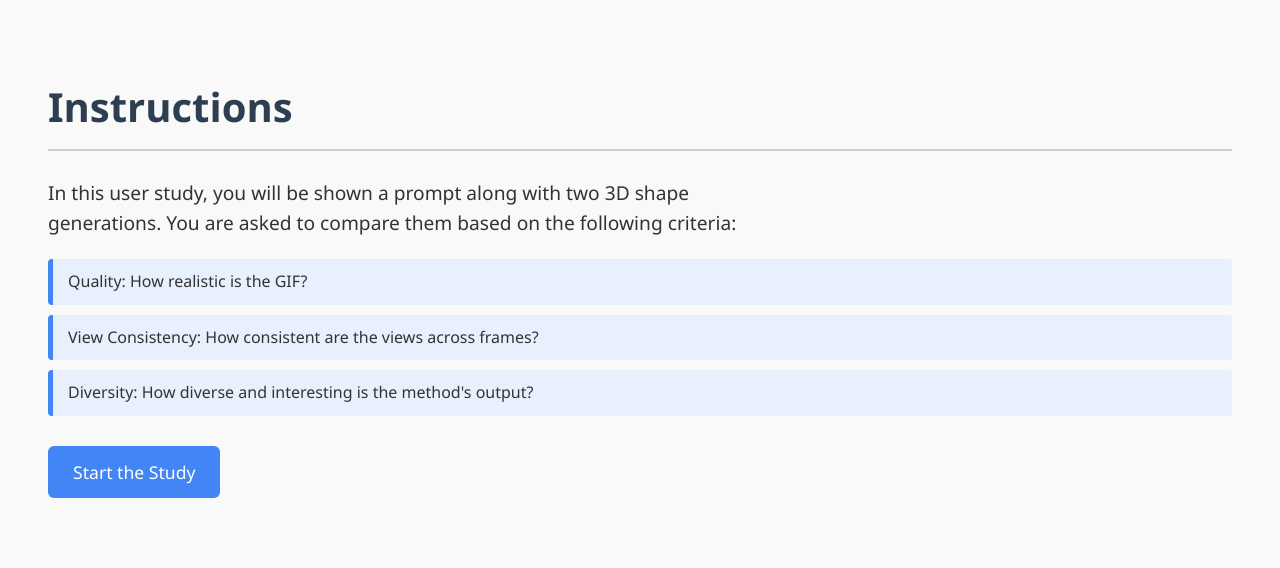
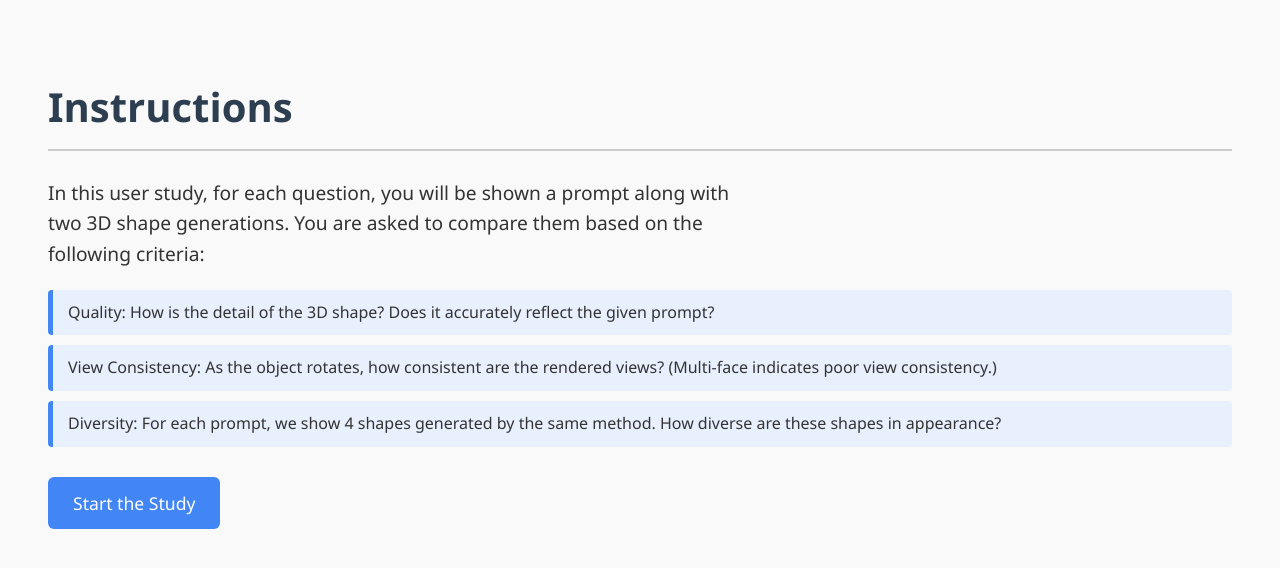
Before and after one commit to BillyXYB/user_study, a Flask app: page /rules in a window 1280 px wide. Shown: the top 568 px of the page. Run offline with Flask 3, Linux system fonts and the light colour scheme.

Commit message:
update instructions

```diff
--- a/app.py
+++ b/app.py
@@ -36,9 +36,9 @@ def home():
 @app.route("/rules")
 def rules():
     metrics = [
-        "Quality: How realistic is the GIF?",
-        "View Consistency: How consistent are the views across frames?",
-        "Diversity: How diverse and interesting is the method's output?"
+        "Quality: How is the detail of the 3D shape? Does it accurately reflect the given prompt?",
+        "View Consistency: As the object rotates, how consistent are the rendered views? (Multi-face indicates poor view consistency.)",
+        "Diversity: For each prompt, we show 4 shapes generated by the same method. How diverse are these shapes in appearance?"
     ]
     return render_template("rules.html", metrics=metrics)
 
--- a/templates/rules.html
+++ b/templates/rules.html
@@ -57,7 +57,7 @@
 </head>
 <body>
     <h1>Instructions</h1>
-    <p>In this user study, you will be shown a prompt along with two 3D shape generations.
+    <p>In this user study, for each question, you will be shown a prompt along with two 3D shape generations.
         You are asked to compare them based on the following criteria:</p>
 
     <ul>
```
Also changed, not shown: templates/question.html (+7 -5 lines).
